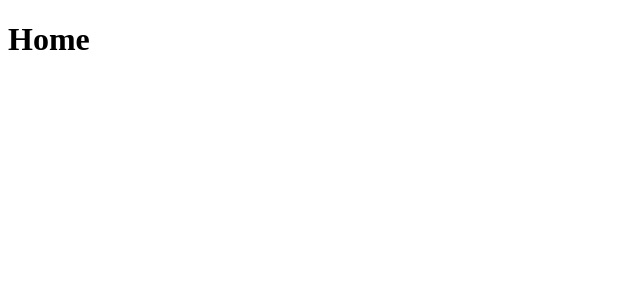
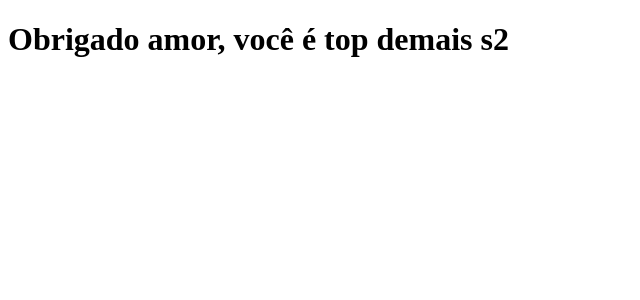
Before and after one commit to LucasHARosa/Clone-Tabnews, a Next.js app: page / in a window 1280 px wide. Shown: the top 300 px of the page, without its empty margins (0-640 px from the left). Built offline with nearby package versions, Linux system fonts and the light colour scheme.

Commit message:
feat: update homepage greeting message

```diff
--- a/pages/index.js
+++ b/pages/index.js
@@ -1,7 +1,7 @@
 function Home() {
   return (
     <div>
-      <h1>Home</h1>
+      <h1>Obrigado amor, você é top demais s2</h1>
     </div>
   );
 }
```
